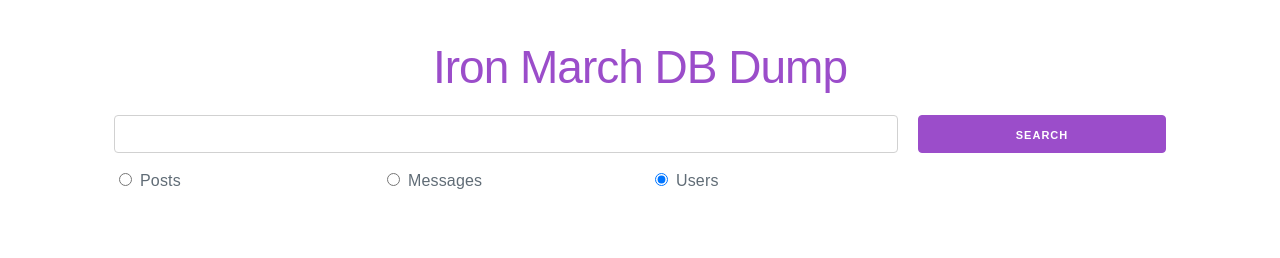
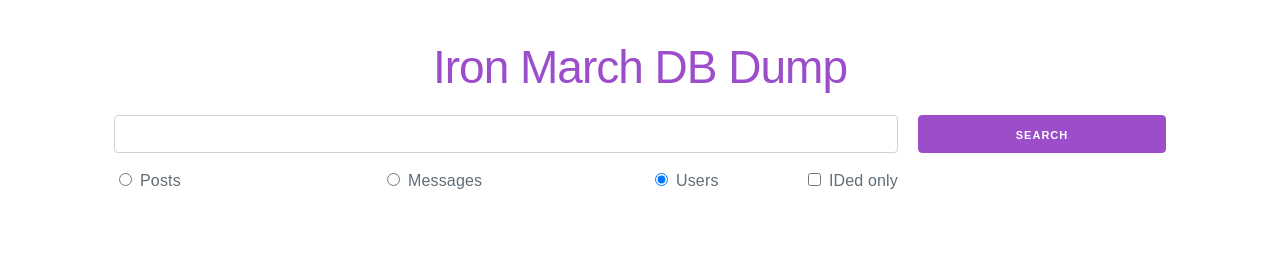
Before and after one commit to selfagency/ironmarch-vue, a Vue app: page / in a window 1280 px wide. Both pictures are taken after a click on the radio button "Users". Shown: the top 258 px of the page. Built offline with nearby package versions, Linux system fonts and the light colour scheme; what vue-debounce, vue-toasted would draw is missing.

Commit message:
add ided only option

```diff
--- a/src/App.vue
+++ b/src/App.vue
@@ -22,6 +22,11 @@ export default {
   },
   computed: {
     ...mapState(['loading'])
+  },
+  watch: {
+    route() {
+      this.$scrollTo('#app')
+    }
   },
   created() {
     this.$store.subscribe((mutation, state) => {
--- a/src/components/Profile.vue
+++ b/src/components/Profile.vue
@@ -3,14 +3,16 @@
     <div class="column column-75">
       <div v-if="lookup">
         <div v-if="lookup.fullName"><strong>Real Name:</strong> {{ lookup.fullName }}</div>
-        <div>
+        <div v-if="lookup.details">
           <span v-if="lookup.details.gender"><strong>Gender:</strong> {{ lookup.details.gender }}</span>
           <span v-if="lookup.details.gender && lookup.details.age"> · </span>
-          <span v-if="lookup.details.age"><strong>Age:</strong> {{ lookup.details.age }}</span>
+          <span v-if="lookup.details.age">
+            <strong>Age:</strong> {{ lookup.details.age.range || lookup.details.age }}
+          </span>
         </div>
         <div v-if="user.name"><strong>Username:</strong> {{ user.name }}</div>
         <div v-if="user.email"><strong>Email:</strong> {{ user.email }}</div>
-        <div v-if="Object.values(lookup.details.profiles).length">
+        <div v-if="lookup && lookup.details && Object.values(lookup.details.profiles).length">
           <strong>Social profiles:</strong>
           <ul class="lookup-social">
             <li v-for="(social, key) in lookup.details.profiles" :key="key">
@@ -34,7 +36,7 @@
       <div v-if="user.salt"><strong>Password Salt:</strong> {{ user.salt }}</div>
     </div>
     <div class="column column-25">
-      <div v-if="user.lookup && lookup.details.photos">
+      <div v-if="lookup && lookup.details && lookup.details.photos.length">
         <img id="user-photo" :src="lookup.details.photos[0].value" />
       </div>
     </div>
@@ -55,7 +57,6 @@ export default {
   computed: {
     lookup() {
       const lookup = JSON.parse(this.user.lookup)
-      Console.log(lookup)
       return lookup
     }
   },
--- a/src/components/Results.vue
+++ b/src/components/Results.vue
@@ -2,7 +2,7 @@
   <main v-if="results" id="results">
     <posts v-if="method === 'post'" :posts="results" :search="true"></posts>
     <messages v-if="method === 'message'" :msgs="results" :search="true"></messages>
-    <users v-if="method === 'user'" :users="results"></users>
+    <users v-if="method === 'user'" :users="results" :search="true"></users>
 
     <div v-if="!results.length" class="status" role="status">
       <p>No results to display.</p>
--- a/src/components/SearchBar.vue
+++ b/src/components/SearchBar.vue
@@ -24,6 +24,18 @@
             @input="setMethod(search)"
           />
           <label class="label-inline" :for="`search-${search}`">{{ search | capitalize }}</label>
+
+          <div v-if="search === 'users' && method === 'user'" class="doxbox">
+            <input
+              id="dox"
+              v-model="dox"
+              type="checkbox"
+              name="dox"
+              aria-label="Show doxed users only"
+              @click="setDox"
+            />
+            <label class="label-inline" for="dox">IDed only</label>
+          </div>
         </div>
       </div>
     </fieldset>
@@ -38,11 +50,12 @@ export default {
   data() {
     return {
       searches: ['posts', 'messages', 'users'],
-      selected: null
+      selected: null,
+      dox: null
     }
   },
   computed: {
-    ...mapState('search', ['params']),
+    ...mapState('search', ['method', 'params']),
     terms: {
       get() {
         return this.params.terms
@@ -52,13 +65,13 @@ export default {
       }
     }
   },
-  mounted() {
+  created() {
     this.$nextTick(() => {
       this.selected = 'posts'
     })
   },
   methods: {
-    ...mapActions('search', ['setMethod', 'search', 'deleteResults'])
+    ...mapActions('search', ['setMethod', 'setDox', 'search', 'deleteResults'])
   }
 }
 </script>
@@ -66,4 +79,7 @@ export default {
 <style lang="stylus" scoped>
 #search-button
   width 100%
+
+.doxbox
+  float right
 </style>
--- a/src/store/modules/search.js
+++ b/src/store/modules/search.js
@@ -4,9 +4,10 @@ const model = () => {
   return {
     method: 'post',
     params: {
+      dox: false,
       terms: null,
       user: null,
-      limit: 25,
+      limit: 20,
       offset: 0
     },
     results: [],
@@ -26,15 +27,20 @@ export default {
     SEARCH_TERMS(state, terms) {
       state.params.terms = terms
     },
+    SET_DOX(state) {
+      state.params.dox = !state.params.dox
+    },
     RESULTS_ADD(state, result) {
       if (result && result.length) state.results.push(...result)
     },
     RESULTS_DEL(state) {
       const method = state.method,
-        terms = state.params.terms
+        terms = state.params.terms,
+        dox = state.params.dox
       Object.assign(state, model())
       state.method = method
       state.params.terms = terms
+      state.params.dox = dox
     },
     OFFSET(state) {
       state.params.offset = state.params.offset + state.params.limit
@@ -79,6 +85,9 @@ export default {
     setTerms({ commit }, t) {
       commit('SEARCH_TERMS', t)
     },
+    setDox({ commit }) {
+      commit('SET_DOX')
+    },
     deleteResults({ commit }) {
       commit('RESULTS_DEL')
     },
--- a/src/views/Msg.vue
+++ b/src/views/Msg.vue
@@ -38,7 +38,6 @@ export default {
     ...mapActions(['loading']),
     get() {
       this.loading()
-      this.$scrollTo('#app')
       this.getPage({ method: 'message', params: { id: this.$route.params.id } })
       this.loading()
     }
--- a/src/views/Post.vue
+++ b/src/views/Post.vue
@@ -40,7 +40,6 @@ export default {
     ...mapActions(['loading']),
     get() {
       this.loading()
-      this.$scrollTo('#app')
       this.getPage({ method: 'post', params: { id: this.$route.params.id } })
       this.loading()
     }
--- a/src/views/User.vue
+++ b/src/views/User.vue
@@ -51,7 +51,6 @@ export default {
     ...mapActions(['loading']),
     get() {
       this.loading()
-      this.$scrollTo('#app')
       this.getUser({ params: { id: this.$route.params.id } })
       this.loading()
     }
```
